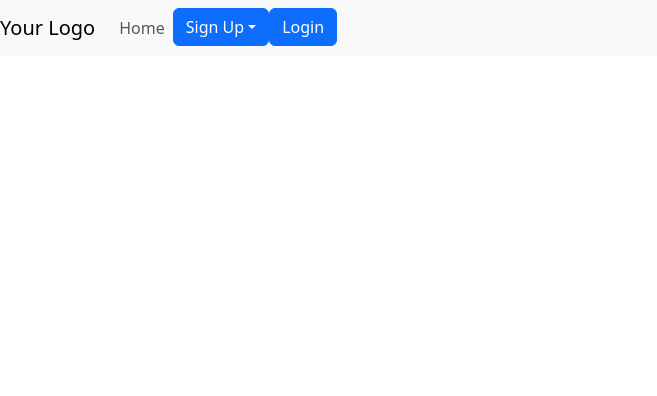
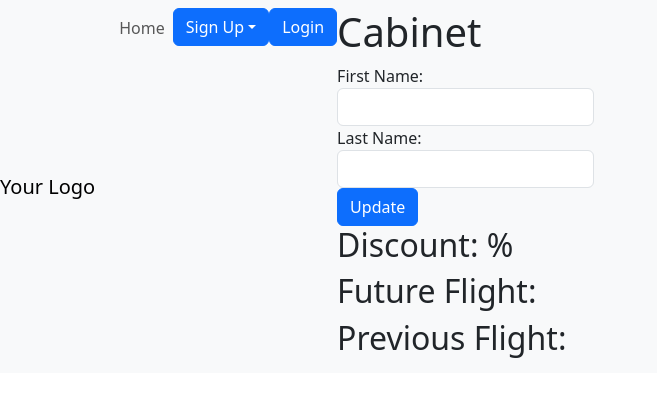
Before and after one commit to vombat007/djangoair-erp-system, a React app in the folder DjangoAir_ERP_system/frontend/: page / in a window 1280 px wide. Shown: the top 396 px of the page, without its empty margins (0-657 px from the left). Built offline with nearby package versions, Linux system fonts and the light colour scheme; no server answers; the HTML template or start-up script is replaced by a standard one.

Commit message:
create basic user cabinet

```diff
--- a/DjangoAir_ERP_system/frontend/src/App.js
+++ b/DjangoAir_ERP_system/frontend/src/App.js
@@ -20,14 +20,14 @@ const Navbar = () => {
                     </li>
 
                     <li className="nav-item">
-                        <Registrate/>
+                        <Registrate />
                     </li>
                     <li className="nav-item">
-                        <Login/>
+                        <Login />
                     </li>
-                  {/*<li className="nav-item">*/}
-                  {/*      <CustomerCabinetView />*/}
-                  {/*  </li>*/}
+                  <li className="nav-item">
+                        <CustomerCabinetView />
+                    </li>
                 </ul>
             </div>
         </nav>
--- /dev/null
+++ b/DjangoAir_ERP_system/frontend/src/components/Customer_cabinet.js
@@ -0,0 +1,100 @@
+import React, {useState, useEffect} from 'react';
+import axios from 'axios';
+
+function getCookie(name) {
+  const value = `; ${document.cookie}`;
+  const parts = value.split(`; ${name}=`);
+  if (parts.length === 2) return parts.pop().split(';').shift();
+}
+
+const getCSRFToken = () => {
+  return getCookie('csrftoken');
+};
+
+const CustomerCabinetView = () => {
+    const [customerData, setCustomerData] = useState({});
+    const [firstName, setFirstName] = useState('');
+    const [lastName, setLastName] = useState('');
+
+
+    useEffect(() => {
+        fetchCustomerData();
+    }, []);
+
+
+    const fetchCustomerData = async () => {
+        try {
+            const response = await axios.get('/api/customer_cabinet/');
+            setCustomerData(response.data);
+            setFirstName(response.data.user.first_name);
+            setLastName(response.data.user.last_name);
+        } catch (error) {
+            console.error('Error fetching customer data:', error);
+        }
+    };
+
+    const handleFirstNameChange = (event) => {
+        setFirstName(event.target.value);
+    };
+
+    const handleLastNameChange = (event) => {
+        setLastName(event.target.value);
+    };
+
+
+    const handleSubmit = async (event) => {
+        event.preventDefault();
+
+        try {
+            const response = await axios.post('/api/customer_cabinet/', {
+                first_name: firstName,
+                last_name: lastName,
+            }, {
+                headers: {
+                    'X-CSRFToken': getCSRFToken(),
+                },
+            });
+
+            setCustomerData(response.data);
+            alert('Data updated successfully!');
+        } catch (error) {
+            console.error('Error updating customer data:', error);
+        }
+    };
+
+    return (
+        <div>
+            <h1>{customerData.first_name} Cabinet</h1>
+            <form onSubmit={handleSubmit}>
+                <div className="form-group">
+                    <label htmlFor="firstName">First Name:</label>
+                    <input
+                        type="text"
+                        id="firstName"
+                        className="form-control"
+                        value={firstName}
+                        onChange={handleFirstNameChange}
+                    />
+                </div>
+                <div className="form-group">
+                    <label htmlFor="lastName">Last Name:</label>
+                    <input
+                        type="text"
+                        id="lastName"
+                        className="form-control"
+                        value={lastName}
+                        onChange={handleLastNameChange}
+                    />
+                </div>
+                <button type="submit" className="btn btn-primary">Update</button>
+            </form>
+            <div>
+                <h2>Discount: {customerData.discount} %</h2>
+                <h2>Future Flight: {customerData.future_flight}</h2>
+                <h2>Previous Flight: {customerData.previous_flight}</h2>
+            </div>
+        </div>
+    );
+};
+
+export default CustomerCabinetView;
```
